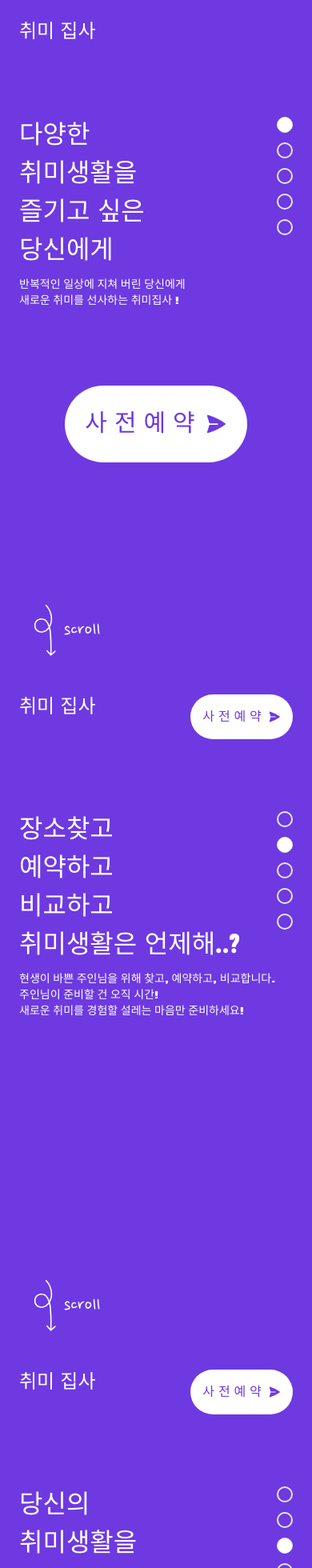
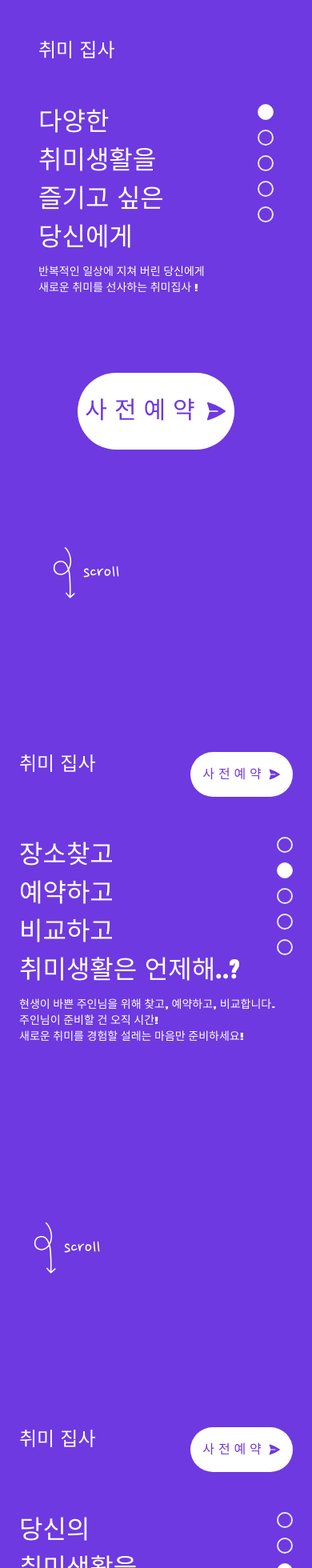
Before and after one commit to Gilpop8663/hobby-reservation-site, a Next.js app: page / in a window 390 px wide. Shown: the top 1960 px of the page at 80% size. Built offline with nearby package versions, Linux system fonts and the light colour scheme.

Commit message:
Edit:휴대폰 화면 위한 CSS 조정

```diff
--- a/pages/index.tsx
+++ b/pages/index.tsx
@@ -17,9 +17,9 @@ interface SectionProps {
 
 function FirstSection({ onClick }: SectionProps) {
   return (
-    <section className="relative flex h-screen snap-center flex-col justify-between bg-[#6E39E0] p-6 text-white  sm:items-center  sm:p-12 sm:pt-20">
+    <section className="relative flex h-screen snap-center flex-col justify-between bg-[#6E39E0] p-12 pb-24 text-white  sm:items-center  sm:p-12 sm:pt-20">
       <div className="flex w-full flex-col sm:pl-12 sm:pr-6 md:pl-24 md:pr-10 lg:pl-48 lg:pr-12 xl:pl-64  2xl:pl-96 ">
-        <div className="pb-[90px]  font-blackHan text-2xl text-white sm:pb-12 sm:text-[40px]">
+        <div className="pb-[50px]  font-blackHan text-2xl text-white sm:pb-12 sm:text-[40px]">
           취미 집사
         </div>
         <div className="flex items-start justify-between sm:items-center">
@@ -76,9 +76,9 @@ function FirstSection({ onClick }: SectionProps) {
 
 function SecondSection({ onClick }: SectionProps) {
   return (
-    <section className="relative flex h-screen snap-center flex-col justify-between bg-[#6E39E0] p-6 text-white sm:items-center sm:p-12 sm:pt-20">
+    <section className="relative flex h-screen snap-center flex-col justify-between bg-[#6E39E0] p-6 pt-24 pb-24 text-white sm:items-center sm:p-12 sm:pt-20">
       <div className="flex w-full flex-col sm:pl-12 sm:pr-6 md:pl-24 md:pr-10 lg:pl-48 lg:pr-12 xl:pl-64  2xl:pl-96">
-        <div className="flex items-start justify-between pb-[90px] sm:pb-12">
+        <div className="flex items-start justify-between pb-[50px] sm:pb-12">
           <div className="font-blackHan text-2xl text-white sm:text-[40px]">
             취미 집사
           </div>
@@ -137,9 +137,9 @@ function SecondSection({ onClick }: SectionProps) {
 
 function ThirdSection({ onClick }: SectionProps) {
   return (
-    <section className="relative flex h-screen snap-center flex-col justify-between bg-[#6E39E0] p-6 text-white sm:items-center sm:p-12 sm:pt-20">
+    <section className="relative flex h-screen snap-center flex-col justify-between bg-[#6E39E0] p-6 pt-24 pb-24 text-white sm:items-center sm:p-12 sm:pt-20">
       <div className="flex w-full flex-col sm:pl-12 sm:pr-6 md:pl-24 md:pr-10 lg:pl-48 lg:pr-12 xl:pl-64  2xl:pl-96">
-        <div className="flex items-start justify-between pb-[90px] sm:pb-12">
+        <div className="flex items-start justify-between pb-[50px] sm:pb-12">
           <div className="font-blackHan text-2xl text-white sm:text-[40px]">
             취미 집사
           </div>
@@ -198,9 +198,9 @@ function ThirdSection({ onClick }: SectionProps) {
 
 function FourthSection({ onClick }: SectionProps) {
   return (
-    <section className="relative flex h-screen snap-center flex-col justify-between bg-[#6E39E0] p-6 text-white sm:items-center sm:p-12 sm:pt-20">
+    <section className="relative flex h-screen snap-center flex-col justify-between bg-[#6E39E0] p-6 pt-24 pb-24 text-white sm:items-center sm:p-12 sm:pt-20">
       <div className="flex w-full flex-col sm:pl-12 sm:pr-6 md:pl-24 md:pr-10 lg:pl-48 lg:pr-12 xl:pl-64  2xl:pl-96">
-        <div className="flex items-start justify-between pb-[90px] sm:pb-12">
+        <div className="flex items-start justify-between pb-[50px] sm:pb-12">
           <div className="font-blackHan text-2xl text-white sm:text-[40px]">
             취미 집사
           </div>
@@ -274,9 +274,9 @@ function FifthSection() {
     }
   };
   return (
-    <section className="relative flex h-screen snap-center flex-col justify-between bg-[#6E39E0] p-6 text-white sm:items-center sm:p-12 sm:pt-20">
+    <section className="relative flex h-screen snap-center flex-col justify-between bg-[#6E39E0] p-6 pt-24 pb-24 text-white sm:items-center sm:p-12 sm:pt-20">
       <div className="flex w-full flex-col sm:pl-12 sm:pr-6 md:pl-24 md:pr-10 lg:pl-48 lg:pr-12 xl:pl-64  2xl:pl-96">
-        <div className="flex items-start justify-between pb-[90px] sm:pb-12">
+        <div className="flex items-start justify-between pb-[50px] sm:pb-12">
           <div className="font-blackHan text-2xl text-white sm:text-[40px]">
             취미 집사
           </div>
```
